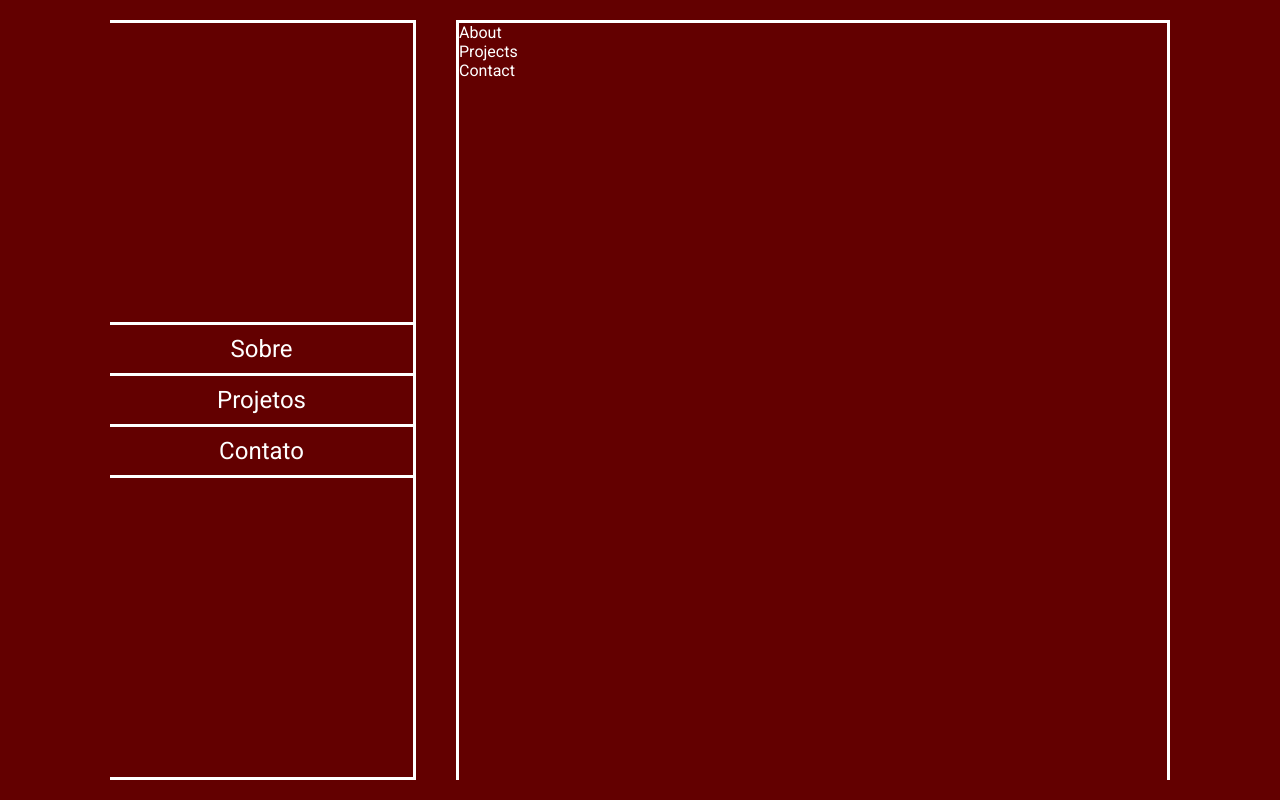
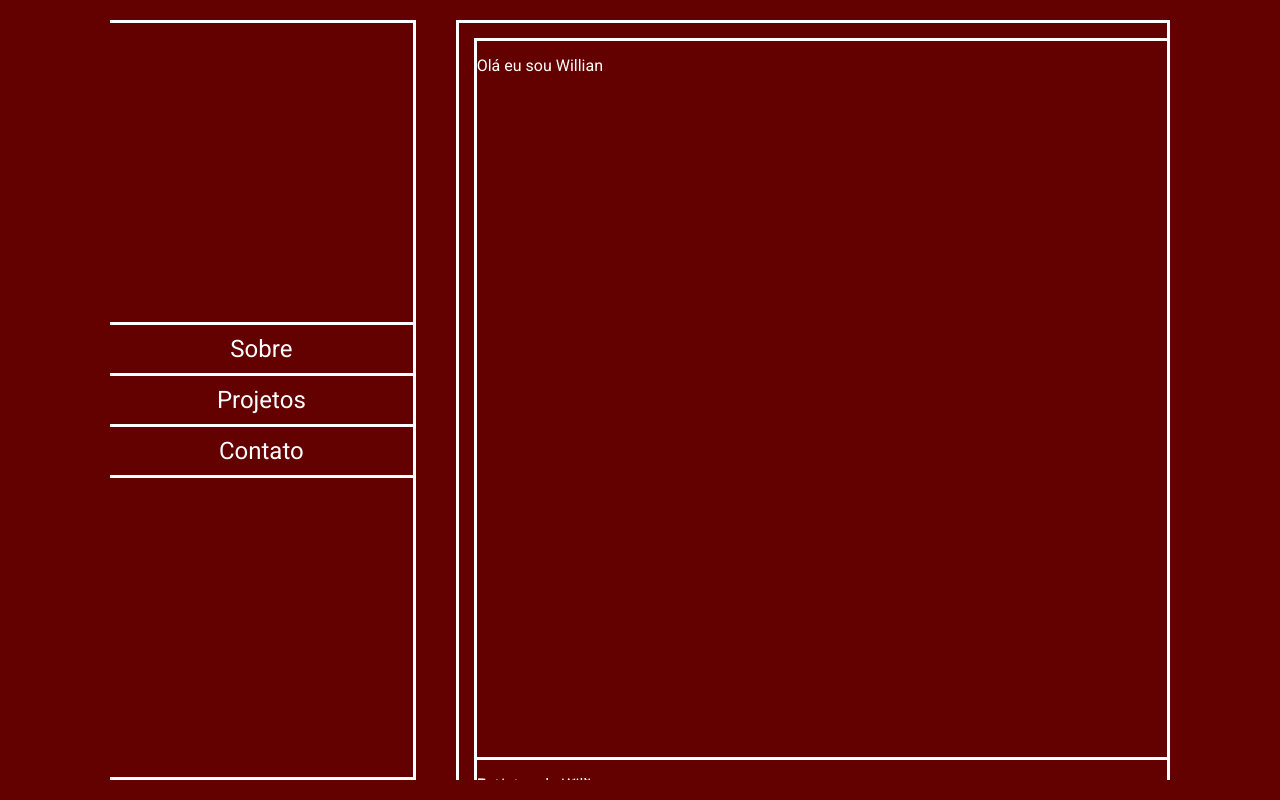
Before and after one commit to willian-pessoa/portfolio-willian-pessoa, a Next.js app: page / in a window 1280 px wide. Built offline with nearby package versions, Linux system fonts and the light colour scheme.

Commit message:
criado container de conteudo com animação e botões de navegação

```diff
--- a/package.json
+++ b/package.json
@@ -15,6 +15,7 @@
     "next": "13.1.6",
     "react": "18.2.0",
     "react-dom": "18.2.0",
+    "react-icons": "^4.7.1",
     "sass": "^1.58.0"
   }
 }
--- a/src/app/page.jsx
+++ b/src/app/page.jsx
@@ -1,3 +1,6 @@
+"use client";
+import { useState } from "react";
+
 import "./App.scss";
 
 import SideBar from "@/components/SideBar/SideBar";
@@ -7,13 +10,35 @@ import Projects from "@/components/Projects/Projects";
 import Contact from "@/components/Contact/Contact";
 
 export default function App() {
+  const [contentToShow, setContentToShow] = useState({
+    about: true,
+    projects: false,
+    contact: false,
+  });
+
+  const handleContentToShow = (content) => {
+    switch (content) {
+      case "about":
+        setContentToShow({ about: true, projects: false, contact: false });
+        break;
+      case "projects":
+        setContentToShow({ about: false, projects: true, contact: false });
+        break;
+      case "contact":
+        setContentToShow({ about: false, projects: false, contact: true });
+        break;
+      default:
+        setContentToShow({ about: true, projects: false, contact: false });
+    }
+  };
+
   return (
     <main className="App">
-      <SideBar />
+      <SideBar handleContentToShow={handleContentToShow} />
       <ShowContent>
-        <About />
-        <Projects />
-        <Contact />
+        <About active={contentToShow.about} />
+        <Projects active={contentToShow.projects} />
+        <Contact active={contentToShow.contact} />
       </ShowContent>
     </main>
   );
--- a/src/components/About/About.jsx
+++ b/src/components/About/About.jsx
@@ -1,7 +1,15 @@
-import React from 'react'
+import React from "react";
 
-export default function About() {
+import "./About.scss";
+
+export default function About({ active }) {
   return (
-    <div>About</div>
-  )
+    <div
+      className={`content-container ${
+        active ? "active-content" : "inactive-content"
+      }`}
+    >
+      Olá eu sou Willian
+    </div>
+  );
 }
--- /dev/null
+++ b/src/components/About/About.scss
@@ -0,0 +1,12 @@
+.about {
+  position: relative;
+  width: 100%;
+  height: 100%;
+  bottom: -99%;
+  margin: 10px;
+  border: 3px solid $text;
+
+  @include mobile{
+    margin-left: 0;
+  }
+}
--- a/src/components/Contact/Contact.jsx
+++ b/src/components/Contact/Contact.jsx
@@ -1,5 +1,14 @@
 import React from "react";
 
-export default function Contact() {
-  return <div>Contact</div>;
+export default function Contact({ active }) {
+  return (
+    <div
+    style={{zIndex:"3"}}
+      className={`content-container ${
+        active ? "active-content" : "inactive-content"
+      }`}
+    >
+      Enter em contato
+    </div>
+  );
 }
--- a/src/components/Projects/Projects.jsx
+++ b/src/components/Projects/Projects.jsx
@@ -1,7 +1,13 @@
 import React from 'react'
 
-export default function Projects() {
+export default function Projects({active}) {
   return (
-    <div>Projects</div>
+    <div
+      className={`content-container ${
+        active ? "active-content" : "inactive-content"
+      }`}
+    >
+       Projetos de Willian
+    </div>
   )
 }
--- a/src/components/ShowContent/ShowContent.scss
+++ b/src/components/ShowContent/ShowContent.scss
@@ -4,6 +4,8 @@
   border: 3px solid $text;
   border-bottom: 0;
   margin: 20px;
+  padding-left: 15px;
+  position: relative;
 
   @include mobile {
     margin: 10px;
@@ -11,5 +13,6 @@
     height: 88%;
     border-left: 0;
     border-right: 0;
+    padding-left: 0;
   }
 }
--- a/src/components/SideBar/SideBar.jsx
+++ b/src/components/SideBar/SideBar.jsx
@@ -2,13 +2,13 @@ import React from "react";
 
 import "./SideBar.scss";
 
-export default function SideBar() {
+export default function SideBar({ handleContentToShow }) {
   return (
     <div className="side-bar">
       <ul className="side-bar__menu">
-        <li className="side-bar__menu__item">Sobre</li>
-        <li className="side-bar__menu__item">Projetos</li>
-        <li className="side-bar__menu__item">Contato</li>
+        <li onClick={()=>handleContentToShow("sobre")} className="side-bar__menu__item">Sobre</li>
+        <li onClick={()=>handleContentToShow("projects")}  className="side-bar__menu__item">Projetos</li>
+        <li onClick={()=>handleContentToShow("contact")}  className="side-bar__menu__item">Contato</li>
       </ul>
     </div>
   );
--- a/src/styles/globals.scss
+++ b/src/styles/globals.scss
@@ -3,6 +3,7 @@
   padding: 0;
   box-sizing: border-box;
   color: $text;
+  overflow: hidden;
 }
 
 body {
@@ -20,3 +21,26 @@ a,
 button {
   cursor: pointer;
 }
+
+.content-container {
+  position: absolute;
+  width: 100%;
+  height: 100%;
+  bottom: -99%;
+  border: 3px solid $text;
+  padding-top: 15px;
+
+  @include mobile {
+    border-right: 0;
+  }
+}
+
+.active-content {
+  bottom: -15px;
+  transition: all 1.5s ease-in-out;
+}
+
+.inactive-content {
+  bottom: -97%;
+  transition: all 1.5s ease-in-out;
+}
```
Also changed, not shown: 1 other file (tests, documents, lock files or other folders).
